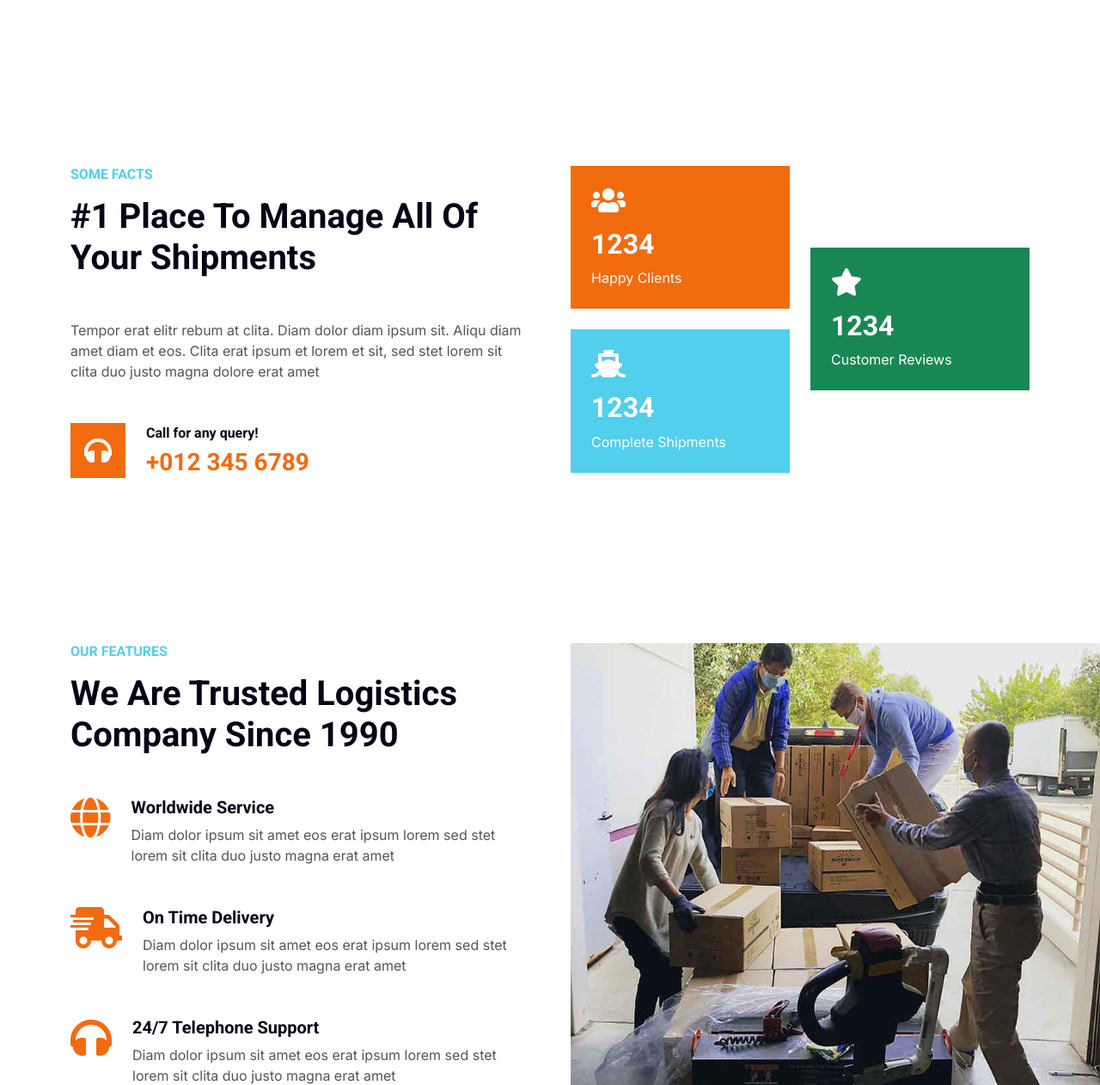
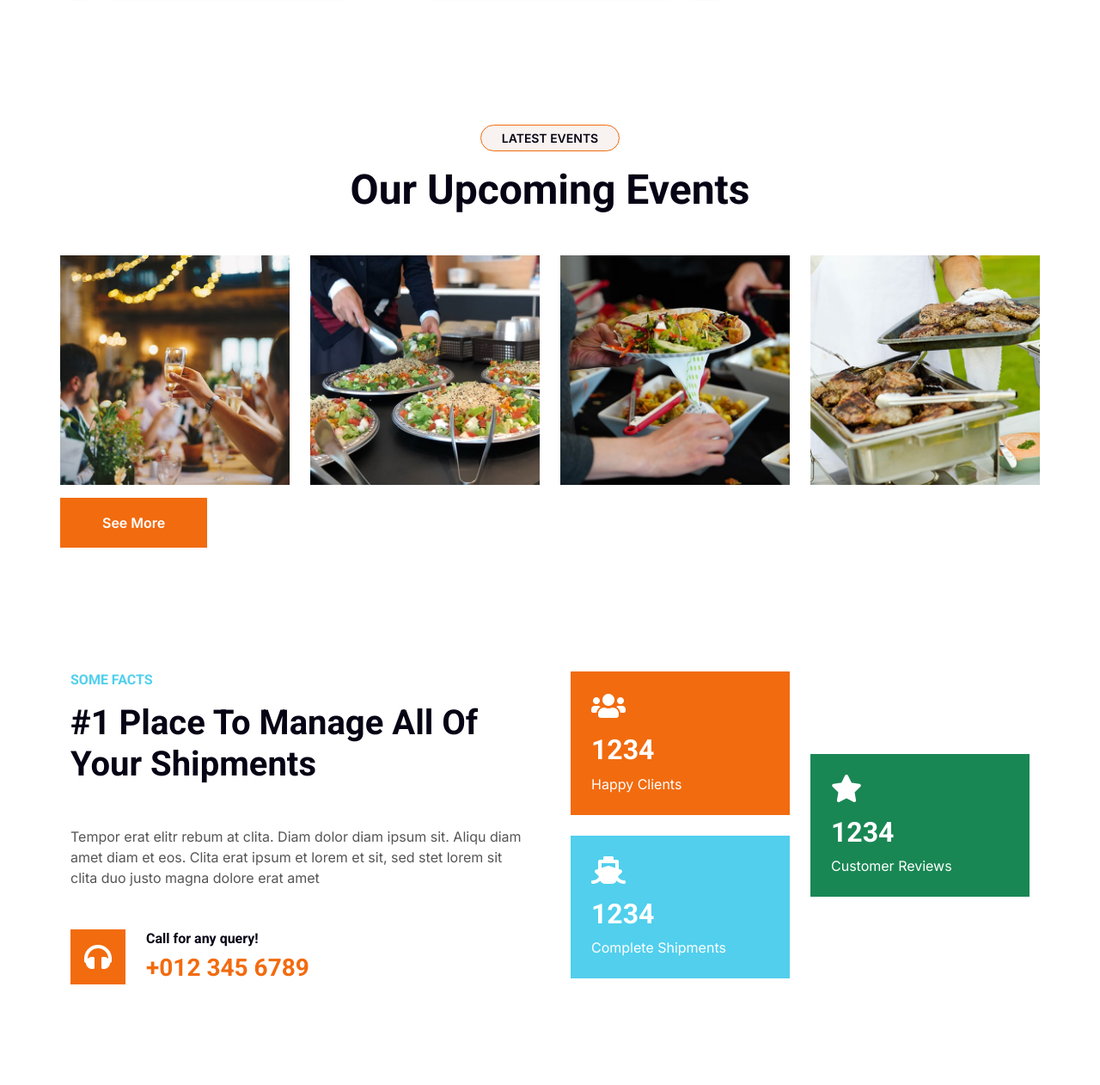
Before and after one commit to davidinmichael/bookcraftafrica, a Django app: page / in a window 1280 px wide. Shown: the part 4682-5944 px from the top of the page at 86% size. Run offline with Django 5.2, Linux system fonts and the light colour scheme; some libraries are stand-ins or nearby versions.

Commit message:
Added the events section.

```diff
--- a/core/templates/core/index.html
+++ b/core/templates/core/index.html
@@ -140,6 +140,10 @@
 <!-- Blog Start -->
 {% include "partials/blog_snippets.html" %}
 <!-- Blog End -->
+
+<!-- Event Start -->
+{% include "partials/event_snippets.html" %}
+<!-- Event End -->
 
 <!-- Fact Start -->
 <div class="container-xxl py-5">
--- /dev/null
+++ b/static/css/events.css
@@ -0,0 +1,27 @@
+/*** Events Start ***/
+.event .tab-class .nav-item a.active {
+	background: var(--bs-primary) !important;
+}
+
+.event .event-img .event-overlay {
+	position: absolute;
+	width: 100%;
+	height: 100%;
+	top: 0;
+	left: 0;
+	background: rgba(212, 167, 98, 0.7);
+	border-radius: 8px;
+	transition: 0.5s;
+	opacity: 0;
+	z-index: 1;
+}
+
+.event .event-img:hover .event-overlay {
+	opacity: 1;
+}
+
+.event-holder {
+	margin-bottom: 15px;
+}
+
+/*** Events End ***/
--- /dev/null
+++ b/templates/partials/event_snippets.html
@@ -0,0 +1,167 @@
+{% load static %} {% block style %}
+<link href="{% static 'css/events.css' %}" rel="stylesheet" />
+{% endblock style %}
+
+<div class="container-fluid event py-6 overflow-hidden px-lg-0">
+  <div class="container py-5 px-lg-0">
+    <div class="text-center wow bounceInUp" data-wow-delay="0.1s">
+      <small
+        class="d-inline-block fw-bold text-dark text-uppercase bg-light border border-primary rounded-pill px-4 py-1 mb-3"
+        >Latest Events</small
+      >
+      <h1 class="display-5 mb-5">Our Upcoming Events</h1>
+    </div>
+
+    <div class="tab-content">
+      <div id="tab-1" class="tab-pane event-holder fade show p-0 active">
+        <div class="row g-4">
+          <div class="col-lg-12">
+            <div class="row g-4">
+
+              <div
+                class="col-md-6 col-lg-3 wow bounceInUp"
+                data-wow-delay="0.1s"
+              >
+                <div class="event-img position-relative">
+                  <img
+                    class="img-fluid rounded w-100"
+                    src="{% static 'img/event-4.jpg' %}"
+                    alt=""
+                  />
+                  <div class="event-overlay d-flex flex-column p-4">
+                    <h4 class="me-auto">New Year Eve</h4>
+					<p>01/01/2024</p>
+                    <a
+                      href="{% static 'img/event-4.jpg' %}"
+                      data-lightbox="event-1"
+                      class="my-auto"
+                      ><i class="fa fa-info-circle fa-2x text-dark"></i
+                    ></a>
+                  </div>
+                </div>
+              </div>
+
+              <div
+                class="col-md-6 col-lg-3 wow bounceInUp"
+                data-wow-delay="0.1s"
+              >
+                <div class="event-img position-relative">
+                  <img
+                    class="img-fluid rounded w-100"
+                    src="{% static 'img/event-3.jpg' %}"
+                    alt=""
+                  />
+                  <div class="event-overlay d-flex flex-column p-4">
+                    <h4 class="me-auto">New Year Eve</h4>
+					<p>01/01/2024</p>
+                    <a
+                      href="{% static 'img/event-3.jpg' %}"
+                      data-lightbox="event-1"
+                      class="my-auto"
+                      ><i class="fa fa-info-circle fa-2x text-dark"></i
+                    ></a>
+                  </div>
+                </div>
+              </div>
+
+              <div
+                class="col-md-6 col-lg-3 wow bounceInUp"
+                data-wow-delay="0.1s"
+              >
+                <div class="event-img position-relative">
+                  <img
+                    class="img-fluid rounded w-100"
+                    src="{% static 'img/event-2.jpg' %}"
+                    alt=""
+                  />
+                  <div class="event-overlay d-flex flex-column p-4">
+                    <h4 class="me-auto">New Year Eve</h4>
+					<p>01/01/2024</p>
+                    <a
+                      href="{% static 'img/event-2.jpg' %}"
+                      data-lightbox="event-1"
+                      class="my-auto"
+                      ><i class="fa fa-info-circle fa-2x text-dark"></i
+                    ></a>
+                  </div>
+                </div>
+              </div>
+
+              <div
+                class="col-md-6 col-lg-3 wow bounceInUp"
+                data-wow-delay="0.1s"
+              >
+                <div class="event-img position-relative">
+                  <img
+                    class="img-fluid rounded w-100"
+                    src="{% static 'img/event-1.jpg' %}"
+                    alt=""
+                  />
+                  <div class="event-overlay d-flex flex-column p-4">
+                    <h4 class="me-auto">New Year Eve</h4>
+					<p>01/01/2024</p>
+                    <a
+                      href="{% static 'img/event-1.jpg' %}"
+                      data-lightbox="event-1"
+                      class="my-auto"
+                      ><i class="fa fa-info-circle fa-2x text-dark"></i
+                    ></a>
+                  </div>
+                </div>
+              </div>
+
+            </div>
+          </div>
+        </div>
+	</div>
+	<a href="" class="btn btn-primary py-3 px-5">See More</a>
+    </div>
+
+
+    <!-- <div class="row g-5 mx-lg-0">
+
+		<div
+		  class="col-lg-6 ps-lg-0 wow fadeInLeft"
+		  data-wow-delay="0.1s"
+		  style="min-height: 400px"
+		>
+		  <div class="position-relative h-100">
+			<img
+			  class="position-absolute img-fluid w-100 h-100"
+			  src="{% static 'img/about.jpg' %}"
+			  style="object-fit: cover"
+			  alt=""
+			/>
+		  </div>
+		</div>
+
+		<div class="col-lg-6 about-text wow fadeInUp" data-wow-delay="0.3s">
+		  <h6 class="text-secondary text-uppercase mb-3">Our Events</h6>
+		  <h1 class="mb-5">Latest Events</h1>
+		  <p class="mb-5">
+			We are presently accepting manuscripts. Keep in touch with us on our
+			social media handles to know when you can submit your manuscripts.
+		  </p>
+		  <div class="row g-4 mb-5">
+			<div class="col-sm-6 wow fadeIn" data-wow-delay="0.5s">
+			  <i class="fa fa-globe fa-3x text-primary mb-3"></i>
+			  <h5>Global Coverage</h5>
+			  <p class="m-0">
+				Stet stet justo dolor sed duo. Ut clita sea sit ipsum diam lorem
+				diam justo.
+			  </p>
+			</div>
+			<div class="col-sm-6 wow fadeIn" data-wow-delay="0.7s">
+			  <i class="fa fa-shipping-fast fa-3x text-primary mb-3"></i>
+			  <h5>On Time Delivery</h5>
+			  <p class="m-0">
+				Stet stet justo dolor sed duo. Ut clita sea sit ipsum diam lorem
+				diam justo.
+			  </p>
+			</div>
+		  </div>
+		  <a href="" class="btn btn-primary py-3 px-5">Start Publishing</a>
+		</div>
+	  </div> -->
+  </div>
+</div>
```
Also changed, not shown: static/img/event-1.jpg (added), static/img/event-2.jpg (added), static/img/event-3.jpg (added), static/img/event-4.jpg (added), static/img/event-5.jpg (added), static/img/event-6.jpg (added), static/img/event-7.jpg (added), static/img/event-8.jpg (added).
